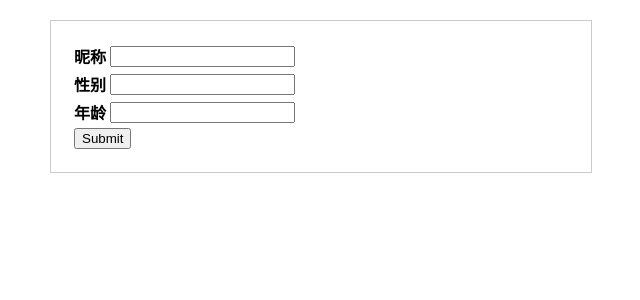
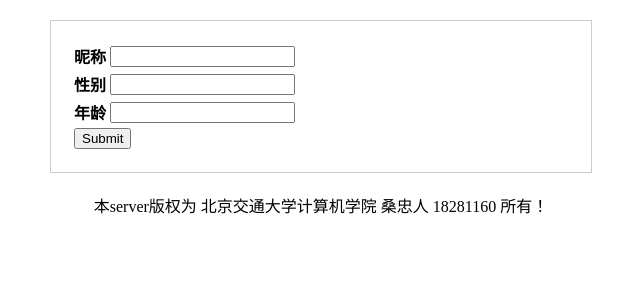
Before and after one commit to Arespeak/Django_webserver_MySQL, a Django app: page /sim/add/ in a window 1280 px wide. Shown: the top 300 px of the page, without its empty margins (319-959 px from the left). Run offline with Django 3.2, Linux system fonts and the light colour scheme; some libraries are stand-ins or nearby versions.

Commit message:
加入版权信息

```diff
--- a/templates/cli1/add.html
+++ b/templates/cli1/add.html
@@ -35,5 +35,11 @@
         </tr>
     </table>
 </form>
+<!--
+    作者：桑忠人 18281160
+    时间：2020.11
+    描述：本server版权为 北京交通大学计算机学院 桑忠人 18281160 所有！
+-->
+<div id="footer" align="center">本server版权为 北京交通大学计算机学院 桑忠人 18281160 所有！</div>
 </body>
 </html>
--- a/templates/cli1/edit.html
+++ b/templates/cli1/edit.html
@@ -50,5 +50,11 @@
         </tr>
     </table>
 </form>
+<!--
+    作者：桑忠人 18281160
+    时间：2020.11
+    描述：本server版权为 北京交通大学计算机学院 桑忠人 18281160 所有！
+-->
+<div id="footer" align="center">本server版权为 北京交通大学计算机学院 桑忠人 18281160 所有！</div>
 </body>
 </html>
--- a/templates/cli1/index.html
+++ b/templates/cli1/index.html
@@ -41,5 +41,11 @@
         </tr>
     {% endfor %}
 </table>
+<!--
+    作者：桑忠人 18281160
+    时间：2020.11
+    描述：本server版权为 北京交通大学计算机学院 桑忠人 18281160 所有！
+-->
+<div id="footer" align="center">本server版权为 北京交通大学计算机学院 桑忠人 18281160 所有！</div>
 </body>
 </html>
```
